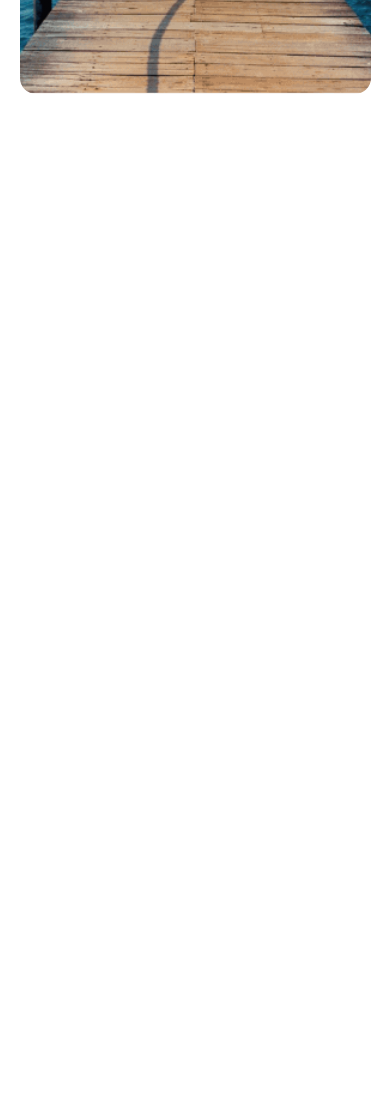
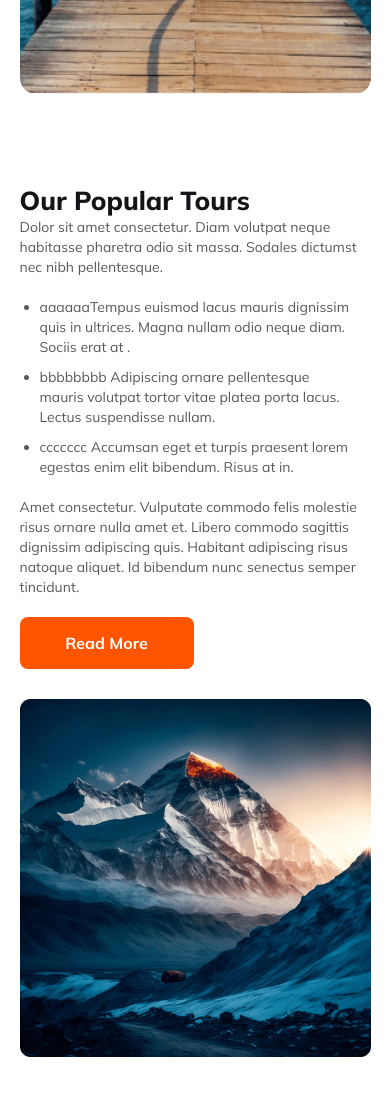
Before and after one commit to eftakhar-491/Batch-9-Assignment-2, a plain HTML site: page index.html in a window 390 px wide. Shown: the part 614-1710 px from the top of the page. Before the commit the page ends 844 px from the top, so only its background shows below. Drawn offline with Linux system fonts and the light colour scheme.

Commit message:
popular tore section done

```diff
--- a/index.html
+++ b/index.html
@@ -46,5 +46,41 @@
         </div>
       </div>
     </header>
+    <main>
+      <div class="popular-tours">
+        <div class="populer-tour-details">
+          <h1>Our Popular Tours</h1>
+          <p>
+            Dolor sit amet consectetur. Diam volutpat neque habitasse pharetra
+            odio sit massa. Sodales dictumst nec nibh pellentesque.
+          </p>
+          <ul>
+            <li>
+              aaaaaaTempus euismod lacus mauris dignissim quis in ultrices.
+              Magna nullam odio neque diam. Sociis erat at .
+            </li>
+            <li>
+              bbbbbbbb Adipiscing ornare pellentesque mauris volutpat tortor
+              vitae platea porta lacus. Lectus suspendisse nullam.
+            </li>
+
+            <li>
+              ccccccc Accumsan eget et turpis praesent lorem egestas enim elit
+              bibendum. Risus at in.
+            </li>
+          </ul>
+          <p>
+            Amet consectetur. Vulputate commodo felis molestie risus ornare
+            nulla amet et. Libero commodo sagittis dignissim adipiscing quis.
+            Habitant adipiscing risus natoque aliquet. Id bibendum nunc senectus
+            semper tincidunt.
+          </p>
+          <div class="btn">Read More</div>
+        </div>
+        <div class="popular-tour-img">
+          <img src="./assets/Images/popular.png" alt="" />
+        </div>
+      </div>
+    </main>
   </body>
 </html>
--- a/style.css
+++ b/style.css
@@ -5,7 +5,8 @@
   box-sizing: border-box;
 }
 /* header section */
-header {
+header,
+main {
   max-width: 1440px;
   margin: 0 auto;
 }
@@ -35,18 +36,18 @@ nav {
 .logo-container > h1 > span {
   color: #ff5400;
 }
-.menu-container {
+nav > .menu-container {
   list-style: none;
   display: flex;
 }
-.menu-container li {
+nav > .menu-container li {
   margin-left: 30px;
   color: rgb(66, 66, 71);
   font-family: Mulish;
   font-size: 18px;
   font-weight: 400;
 }
-.menu-container .home {
+nav > .menu-container .home {
   color: #ff5400;
 }
 .dot-menu {
@@ -135,16 +136,64 @@ nav {
   font-size: 16px;
   font-weight: 700;
 }
+/* populer tours section */
+.popular-tours {
+  width: 90%;
+  margin: 90px auto 90px auto;
 
+  display: flex;
+  justify-content: center;
+  align-items: center;
+  gap: 30px;
+}
+.populer-tour-details {
+  width: 50%;
+}
+.populer-tour-details > h1 {
+  color: rgb(19, 19, 24);
+  font-family: Mulish;
+  font-size: 40px;
+  font-weight: 800;
+}
+.populer-tour-details > p {
+  color: rgba(19, 19, 24, 0.7);
+  font-family: Mulish;
+  font-size: 16px;
+  font-weight: 400;
+  line-height: 26px;
+}
+.populer-tour-details > ul {
+  margin: 20px 20px 20px 20px;
+  color: rgba(19, 19, 24, 0.7);
+  font-family: Mulish;
+  font-size: 16px;
+  font-weight: 400;
+  line-height: 26px;
+  letter-spacing: 0%;
+  text-align: left;
+}
+.populer-tour-details > ul li {
+  margin-bottom: 10px;
+}
+.populer-tour-details .btn {
+  margin-top: 20px;
+}
+.popular-tour-img {
+  width: 50%;
+}
+.popular-tour-img img {
+  width: 100%;
+}
 /* tablet section */
 @media screen and (min-width: 576px) and (max-width: 992px) {
   /* header section */
   /* nav section */
-  .menu-container {
+  nav > .menu-container {
     display: none;
   }
   .dot-menu {
     display: block;
+    cursor: pointer;
   }
   /* hero section */
 
@@ -170,16 +219,40 @@ nav {
   .btn {
     width: 100%;
   }
+  /* populer tours section */
+  .popular-tours {
+    flex-direction: column;
+  }
+  .populer-tour-details {
+    width: 100%;
+  }
+
+  .populer-tour-details > p {
+    font-size: 15px;
+    line-height: 20px;
+  }
+  .populer-tour-details > ul {
+    font-size: 15px;
+
+    line-height: 20px;
+  }
+  .populer-tour-details .btn {
+    max-width: 174px;
+  }
+  .popular-tour-img {
+    width: 100%;
+  }
 }
 /* mobile section */
 @media screen and (max-width: 576px) {
   /* header section */
   /* nav section */
-  .menu-container {
+  nav > .menu-container {
     display: none;
   }
   .dot-menu {
     display: block;
+    cursor: pointer;
   }
   .logo-container > img {
     transform: scale(0.6);
@@ -214,4 +287,30 @@ nav {
   .btn {
     width: 100%;
   }
+  /* populer tours section */
+  .popular-tours {
+    flex-direction: column;
+  }
+  .populer-tour-details {
+    width: 100%;
+  }
+  .populer-tour-details > h1 {
+    font-size: 26px;
+  }
+  .populer-tour-details > p {
+    font-size: 14px;
+    line-height: 20px;
+  }
+  .populer-tour-details > ul {
+    font-size: 14px;
+    font-weight: 400;
+    line-height: 20px;
+  }
+
+  .populer-tour-details .btn {
+    max-width: 174px;
+  }
+  .popular-tour-img {
+    width: 100%;
+  }
 }
```
Also changed, not shown: assets/Images/popular.png (renamed from assets/Images/Rectangle 4.png).
